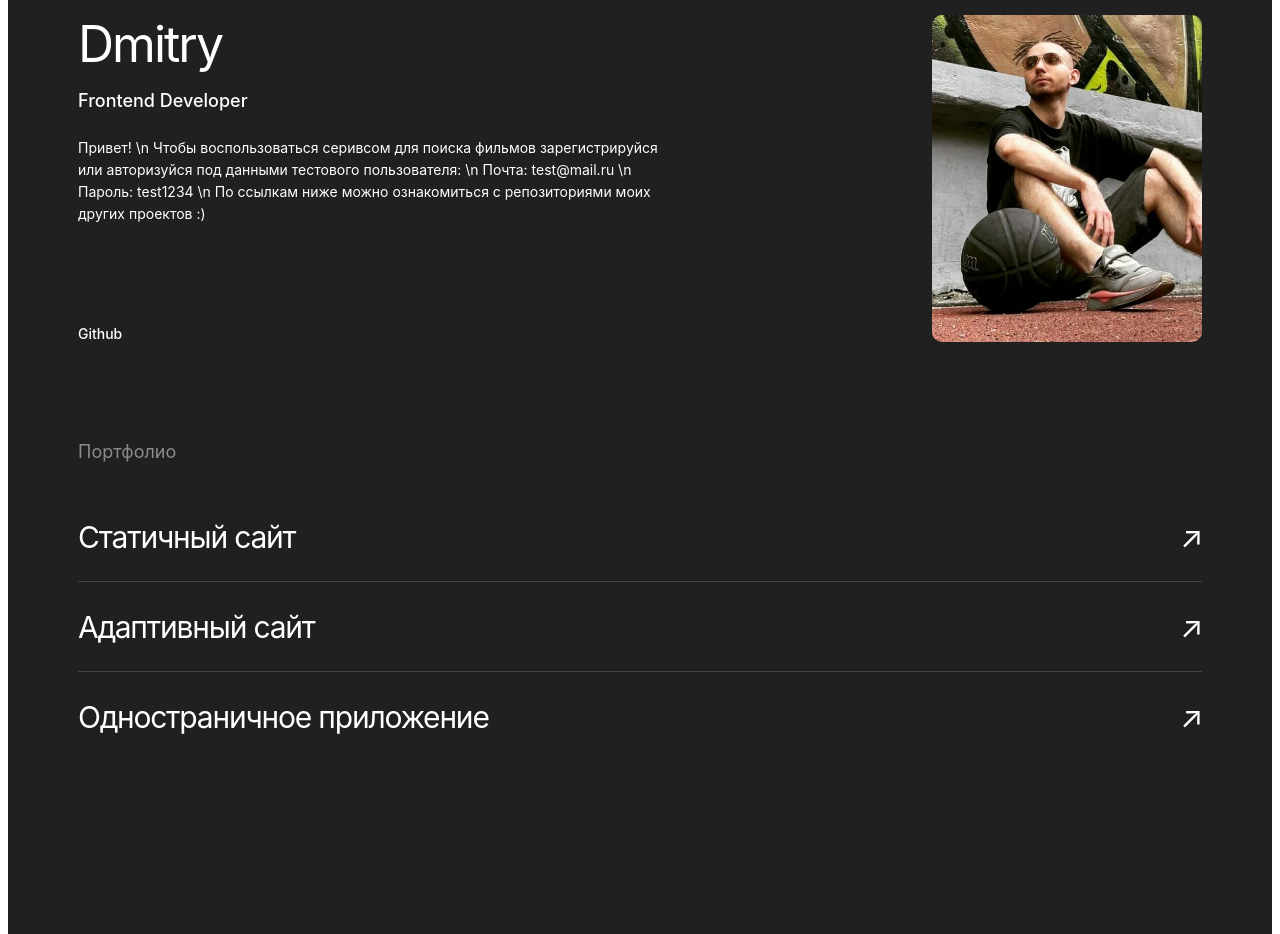
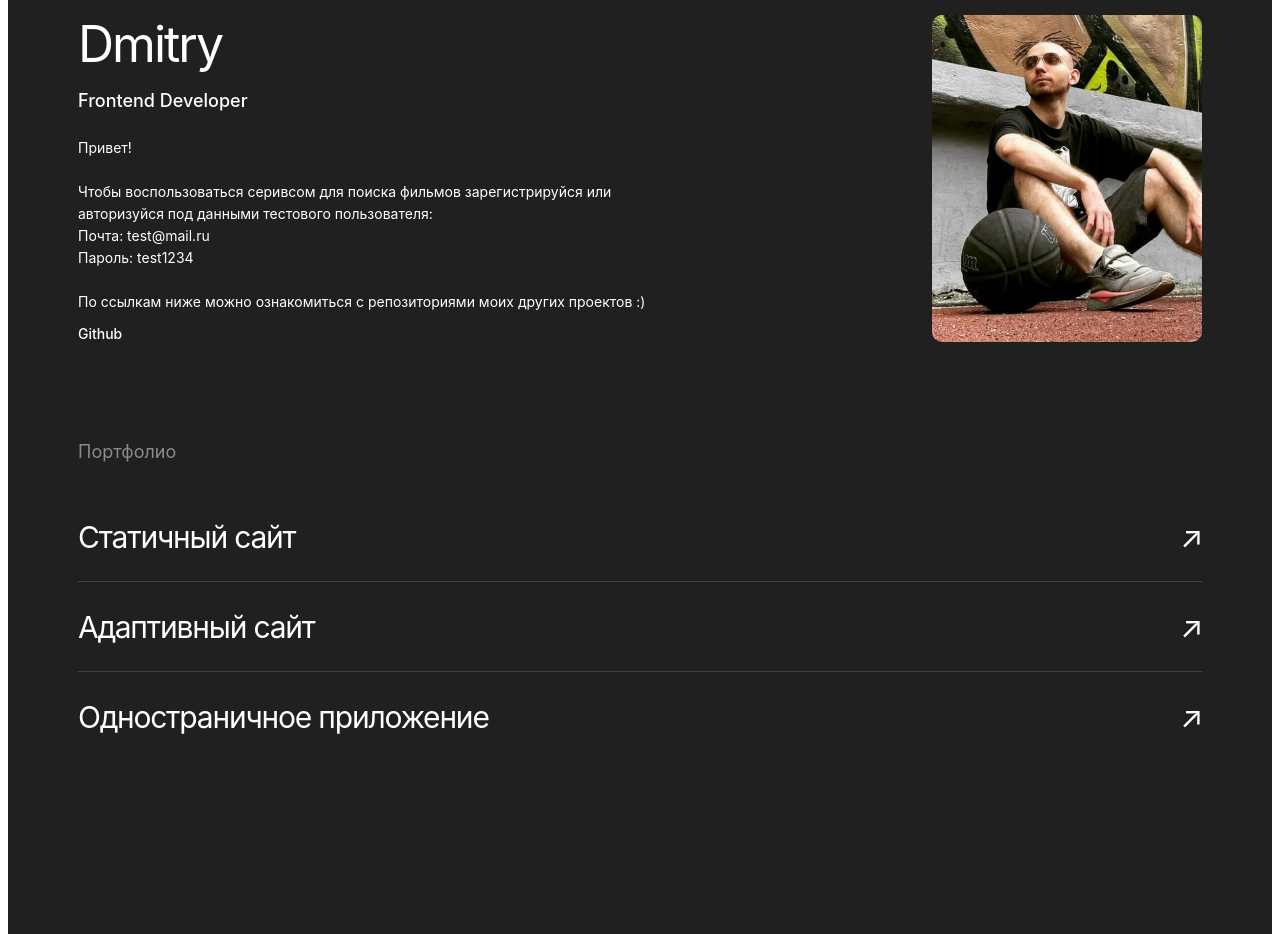
Before and after one commit to rdevil23/movies-explorer-frontend, a React (Create React App) app: page / in a window 1280 px wide. Shown: the part 2100-3034 px from the top of the page. Built offline with nearby package versions, Linux system fonts and the light colour scheme.

Commit message:
update AboutMe

```diff
--- a/src/components/AboutMe/AboutMe.jsx
+++ b/src/components/AboutMe/AboutMe.jsx
@@ -11,11 +11,13 @@ const AboutMe = () => {
             <h3 className="aboutme__name">Dmitry</h3>
             <p className="aboutme__profession">Frontend Developer</p>
             <p className="aboutme__about">
-              Привет! \n
-              Чтобы воспользоваться серивсом для поиска фильмов зарегистрируйся или авторизуйся под данными тестового пользователя: \n
-              Почта: test@mail.ru \n
-              Пароль: test1234 \n
-              По ссылкам ниже можно ознакомиться с репозиториями моих других проектов :)
+              {`Привет!
+
+              Чтобы воспользоваться серивсом для поиска фильмов зарегистрируйся или авторизуйся под данными тестового пользователя:
+              Почта: test@mail.ru
+              Пароль: test1234
+
+              По ссылкам ниже можно ознакомиться с репозиториями моих других проектов :)`}
             </p>
           </div>
           <a
```
